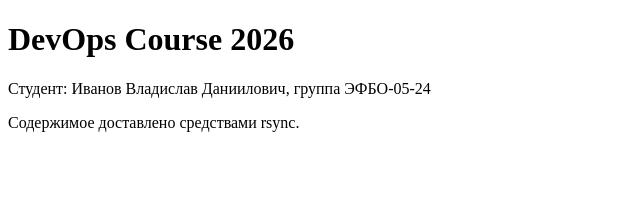
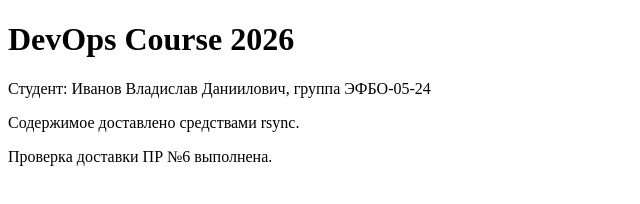
Before and after one commit to VLADISLAVE2006/devops-course-2026, a plain HTML site: page site/index.html in a window 1280 px wide. Shown: the whole page, without its empty margins (0-640 px from the left). Drawn offline with Linux system fonts and the light colour scheme.

Commit message:
feat: confirm verified static site delivery

```diff
--- a/site/index.html
+++ b/site/index.html
@@ -5,5 +5,6 @@
   <h1>DevOps Course 2026</h1>
   <p>Студент: Иванов Владислав Даниилович, группа ЭФБО-05-24</p>
   <p>Содержимое доставлено средствами rsync.</p>
+  <p>Проверка доставки ПР №6 выполнена.</p>
 </body>
 </html>
```
